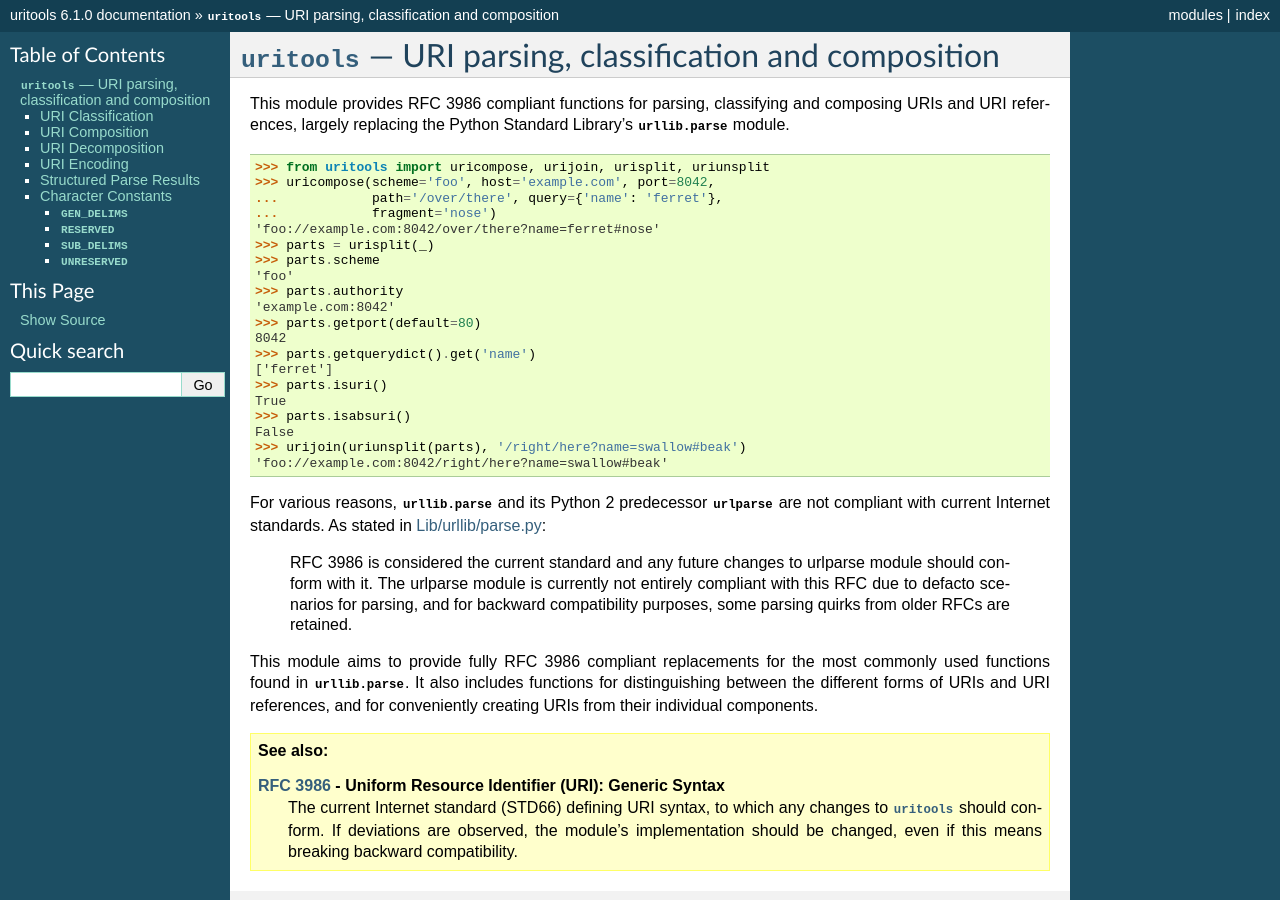
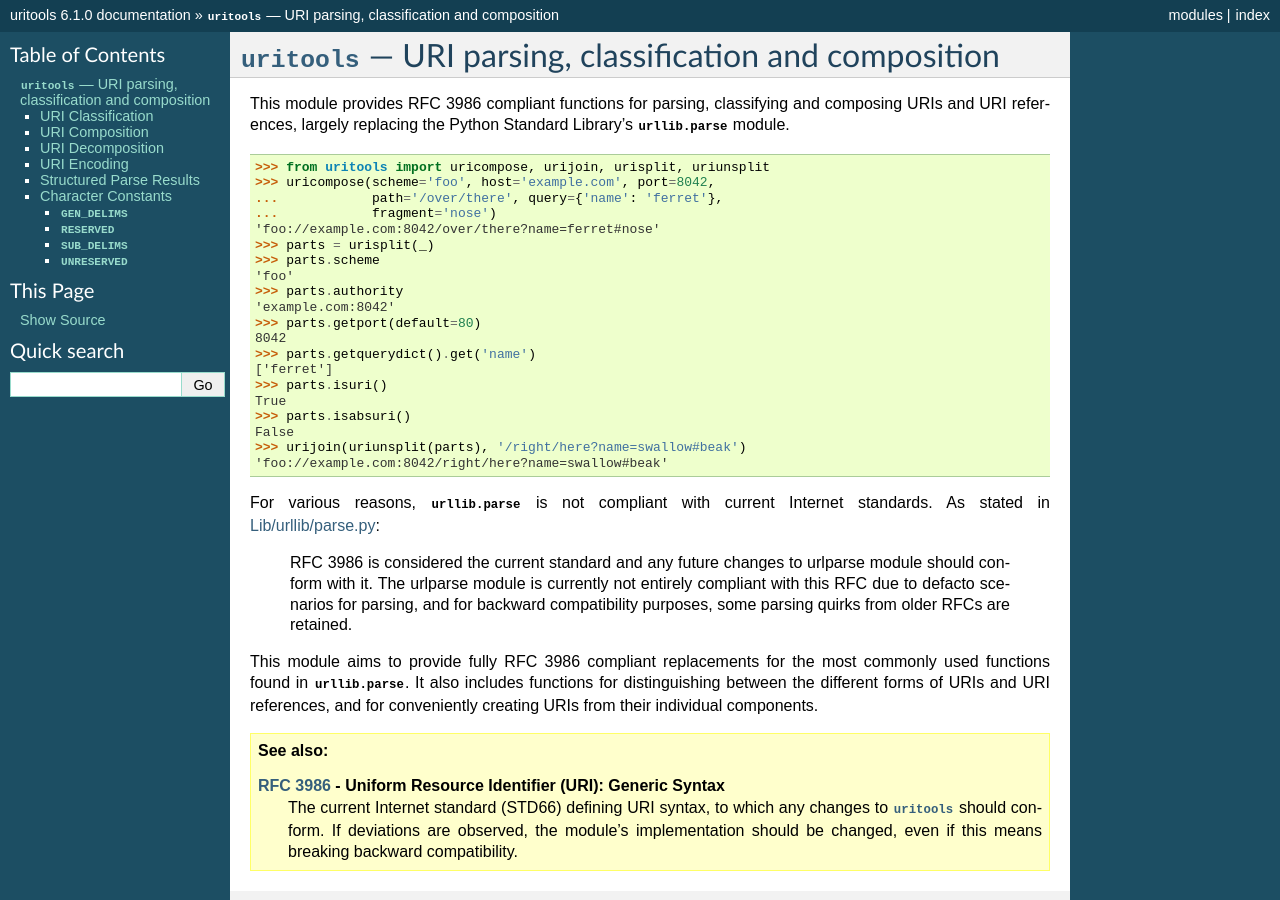
Before and after one commit to tkem/uritools, a Sphinx documentation site: the page built from docs/index.rst, in a window 1280 px wide and 900 px high. Built offline with Sphinx 7.4.7, drawn with Linux system fonts in a browser that asks for light colours.

Commit message:
Minor documentation improvements.

```diff
--- a/docs/index.rst
+++ b/docs/index.rst
@@ -31,10 +31,9 @@ the Python Standard Library's :mod:`urllib.parse` module.
     >>> urijoin(uriunsplit(parts), '/right/here?name=swallow#beak')
     'foo://example.com:8042/right/here?name=swallow#beak'
 
-For various reasons, :mod:`urllib.parse` and its Python 2 predecessor
-:mod:`urlparse` are not compliant with current Internet standards.  As
-stated in `Lib/urllib/parse.py
-<https://github.com/python/cpython/blob/main/Lib/urllib/parse.py#L22>`_:
+For various reasons, :mod:`urllib.parse` is not compliant with current
+Internet standards.  As stated in `Lib/urllib/parse.py
+<https://github.com/python/cpython/blob/3.14/Lib/urllib/parse.py#L22>`_:
 
     RFC 3986 is considered the current standard and any future changes
     to urlparse module should conform with it.  The urlparse module is
@@ -117,8 +116,8 @@ URI Composition
 
 .. autofunction:: urijoin
 
-    If `strict` is :const:`False`, a scheme in the reference is
-    ignored if it is identical to the base URI's scheme.
+   If `strict` is :const:`False`, a scheme in the reference is
+   ignored if it is identical to the base URI's scheme.
 
 .. autofunction:: uriunsplit
 
--- a/src/uritools/__init__.py
+++ b/src/uritools/__init__.py
@@ -613,8 +613,6 @@ def issamedoc(uristring):
     return urisplit(uristring).issamedoc()
 
 
-# TBD: move compose to its own submodule?
-
 # RFC 3986 3.1: scheme = ALPHA *( ALPHA / DIGIT / "+" / "-" / "." )
 _SCHEME_RE = re.compile(b"^[A-Za-z][A-Za-z0-9+.-]*$")
 
```
Also changed, not shown: README.rst (+3 -4 lines).
